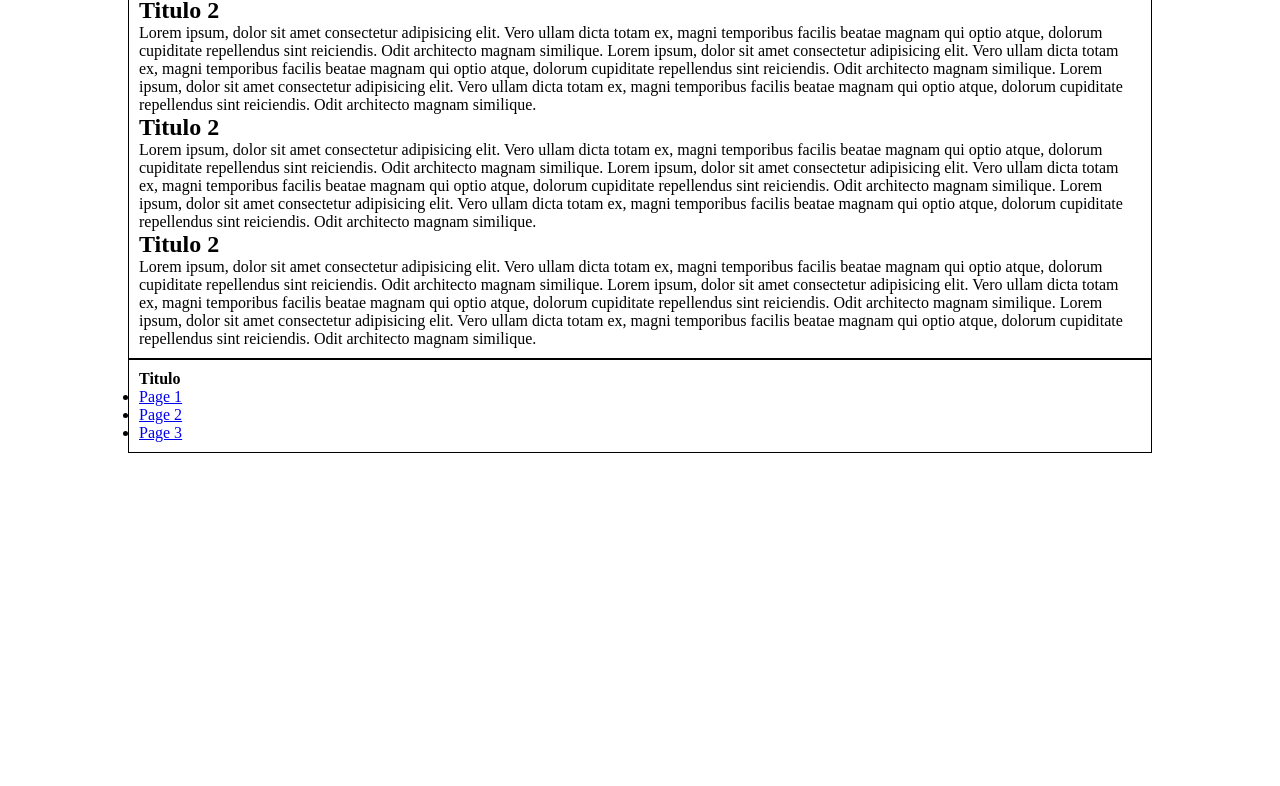
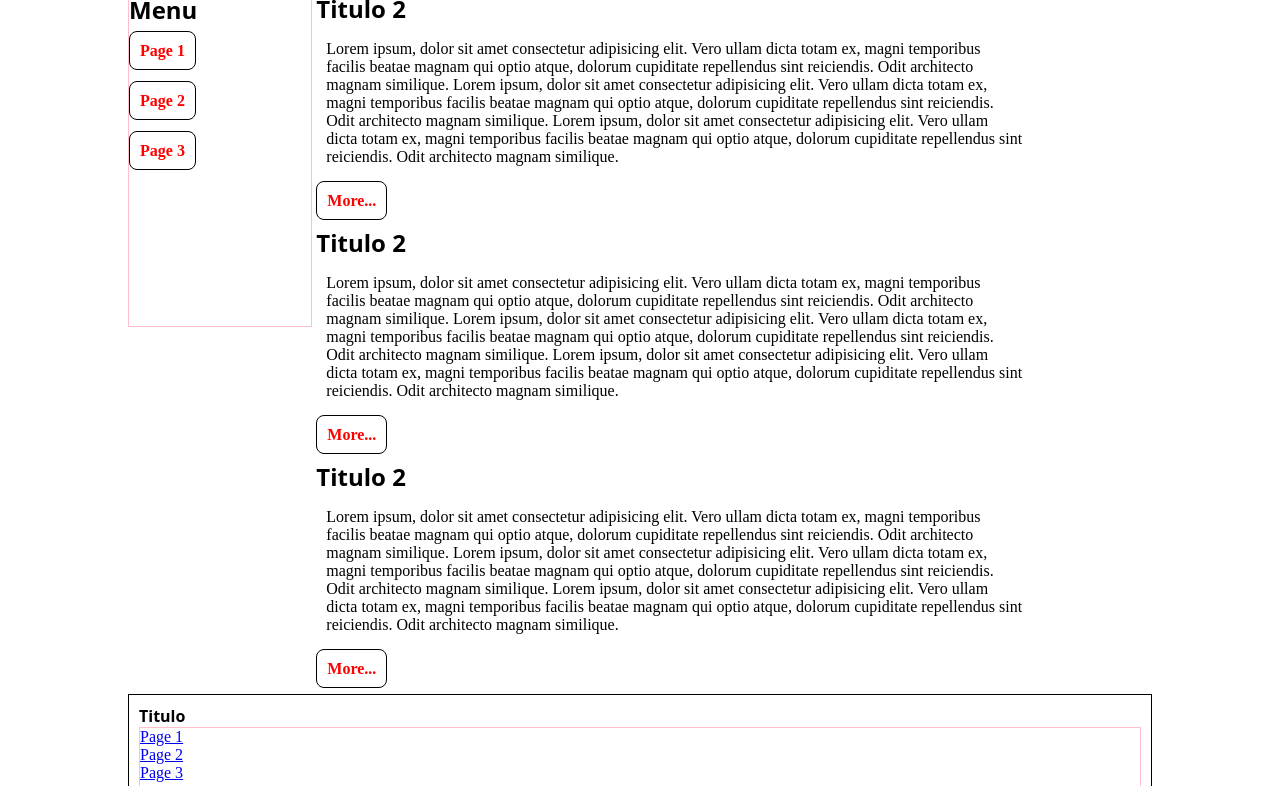
Before and after one commit to vitorreisler/Projects-hackerU, a plain HTML site: page website-skeleton/index.html in a window 1280 px wide. Shown: the part 75-861 px from the top of the page. Before the commit the page ends 800 px from the top, so only its background shows below. Drawn offline with Linux system fonts and the light colour scheme.

Commit message:
menu create, css

```diff
--- a/website-skeleton/index.html
+++ b/website-skeleton/index.html
@@ -23,7 +23,12 @@
 
     <main>
         <section class="nav">
-
+            <ul>
+                <h2>Menu</h2>
+                <li> <a href="#">Page 1</a></li>
+                <li> <a href="#">Page 2</a></li>
+                <li> <a href="#">Page 3</a></li>
+            </ul>
         </section>
         <section class="content">
             <h2>
@@ -35,6 +40,8 @@
                 Lorem ipsum, dolor sit amet consectetur adipisicing elit. Vero ullam dicta totam ex, magni temporibus facilis beatae magnam qui optio atque, dolorum cupiditate repellendus sint reiciendis. Odit architecto magnam similique.
                 Lorem ipsum, dolor sit amet consectetur adipisicing elit. Vero ullam dicta totam ex, magni temporibus facilis beatae magnam qui optio atque, dolorum cupiditate repellendus sint reiciendis. Odit architecto magnam similique.
             </p>
+            <a href="#">More...</a>
+
             <h2>
                 Titulo 2
             </h2>
@@ -44,6 +51,8 @@
                 Lorem ipsum, dolor sit amet consectetur adipisicing elit. Vero ullam dicta totam ex, magni temporibus facilis beatae magnam qui optio atque, dolorum cupiditate repellendus sint reiciendis. Odit architecto magnam similique.
                 Lorem ipsum, dolor sit amet consectetur adipisicing elit. Vero ullam dicta totam ex, magni temporibus facilis beatae magnam qui optio atque, dolorum cupiditate repellendus sint reiciendis. Odit architecto magnam similique.
             </p>
+            <a href="#">More...</a>
+
             <h2>
                 Titulo 2
             </h2>
@@ -53,6 +62,7 @@
                 Lorem ipsum, dolor sit amet consectetur adipisicing elit. Vero ullam dicta totam ex, magni temporibus facilis beatae magnam qui optio atque, dolorum cupiditate repellendus sint reiciendis. Odit architecto magnam similique.
                 Lorem ipsum, dolor sit amet consectetur adipisicing elit. Vero ullam dicta totam ex, magni temporibus facilis beatae magnam qui optio atque, dolorum cupiditate repellendus sint reiciendis. Odit architecto magnam similique.
             </p>
+            <a href="#">More...</a>
 
         </section>
     </main>
--- a/website-skeleton/style/style.css
+++ b/website-skeleton/style/style.css
@@ -9,11 +9,22 @@ html, body {
     width: 100vw;
 }
 
-header, main, footer {
+header,  footer {
     width: 80vw;
     margin-inline: auto;
     padding: 10px;
     border: 1px solid black;
+}
+
+h1, h2, h4 {
+    font-family: system-ui, -apple-system, BlinkMacSystemFont, 'Segoe UI', Roboto, Oxygen, Ubuntu, Cantarell, 'Open Sans', 'Helvetica Neue', sans-serif;
+}
+
+ul {
+    text-decoration: none;
+    list-style: none;
+    border: 1px solid pink;
+    padding-bottom: 150px;
 }
 
 header > div.imagem-header, header > div.titulo-header {
@@ -31,3 +42,41 @@ header > div.titulo-header {
     text-align: left;
 
 }
+
+
+main {
+    width: 80vw;
+    margin-inline: auto;
+}
+
+
+main > section.nav {
+    display: inline-block;
+    width: 18%;
+    vertical-align: top;
+
+}
+
+main > section.content {
+    display: inline-block;
+    width: 70%;
+}
+
+section.content > p {
+    padding: 10px;
+    margin-top: 5px;
+}
+
+main a {
+    border: 1px solid black;
+    line-height: 50px;
+    padding: 10px;
+    border-radius: 8px;
+    text-decoration: none;
+    color: red;
+    font-weight: 600;
+
+}
+main a:hover {
+    background-color: black;
+}
```
